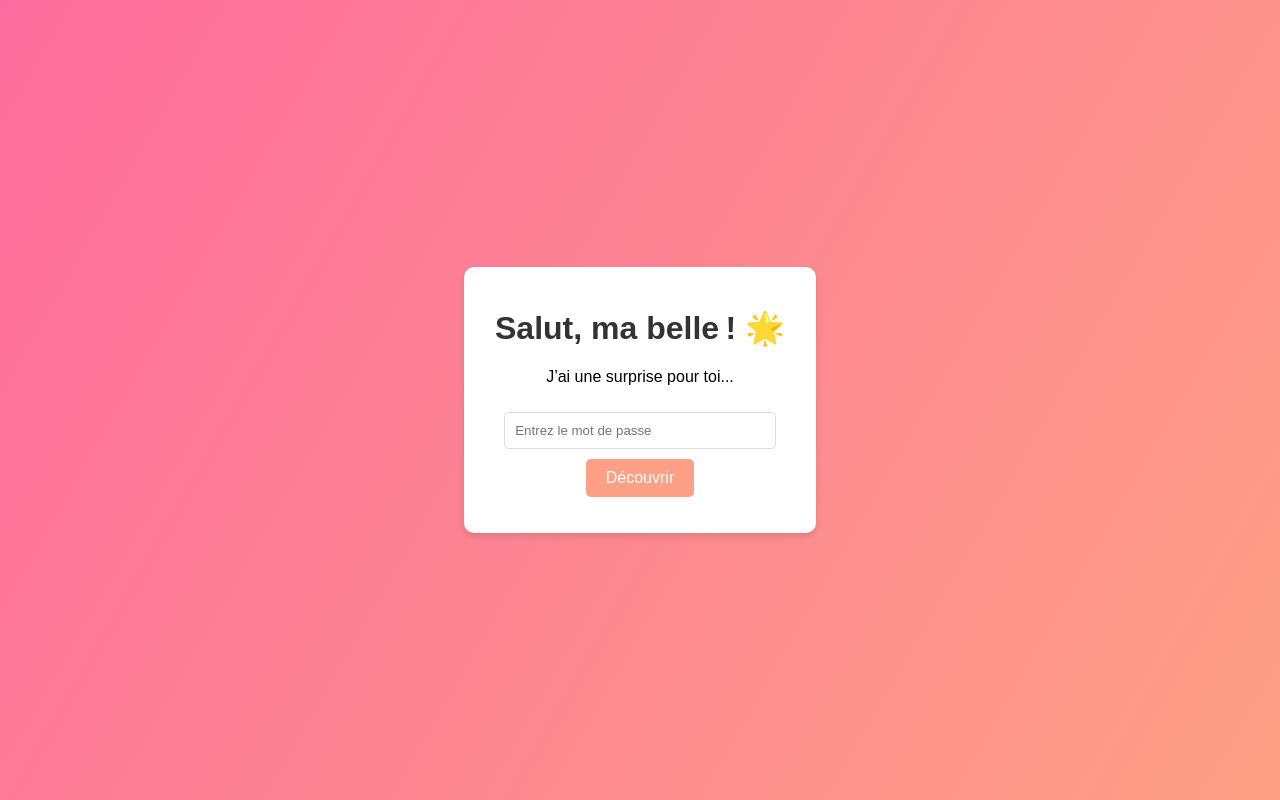
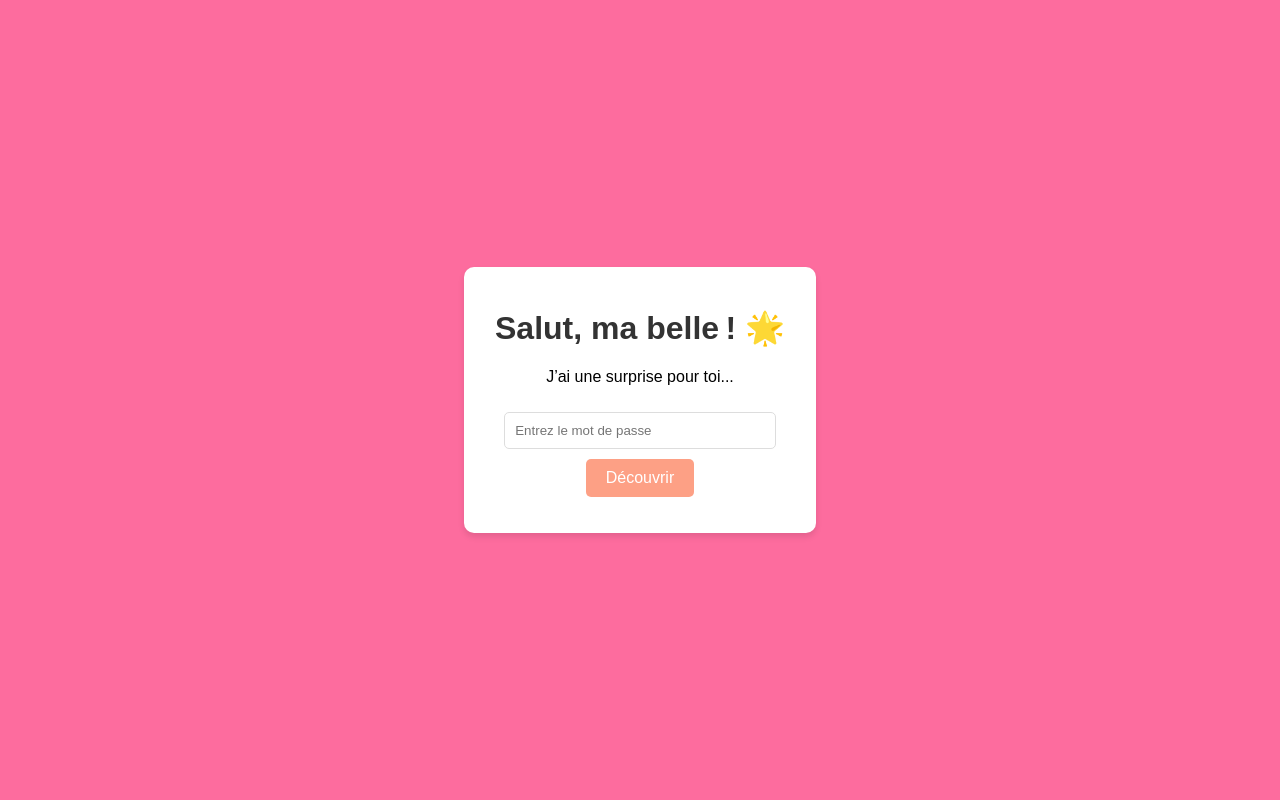
Before and after one commit to tuturlavoiture29/Date-caca, a plain HTML site: page index.html in a window 1280 px wide. Drawn offline with Linux system fonts and the light colour scheme.

Commit message:
Update style.css

```diff
--- a/style.css
+++ b/style.css
@@ -4,7 +4,7 @@ body {
   justify-content: center;
   align-items: center;
   height: 100vh;
-  background: linear-gradient(120deg, #fd6c9e, #fda085);
+  background: linear-gradient(120deg, #fd6c9e, #fd6c9e);
   margin: 0;
 }
 
```
